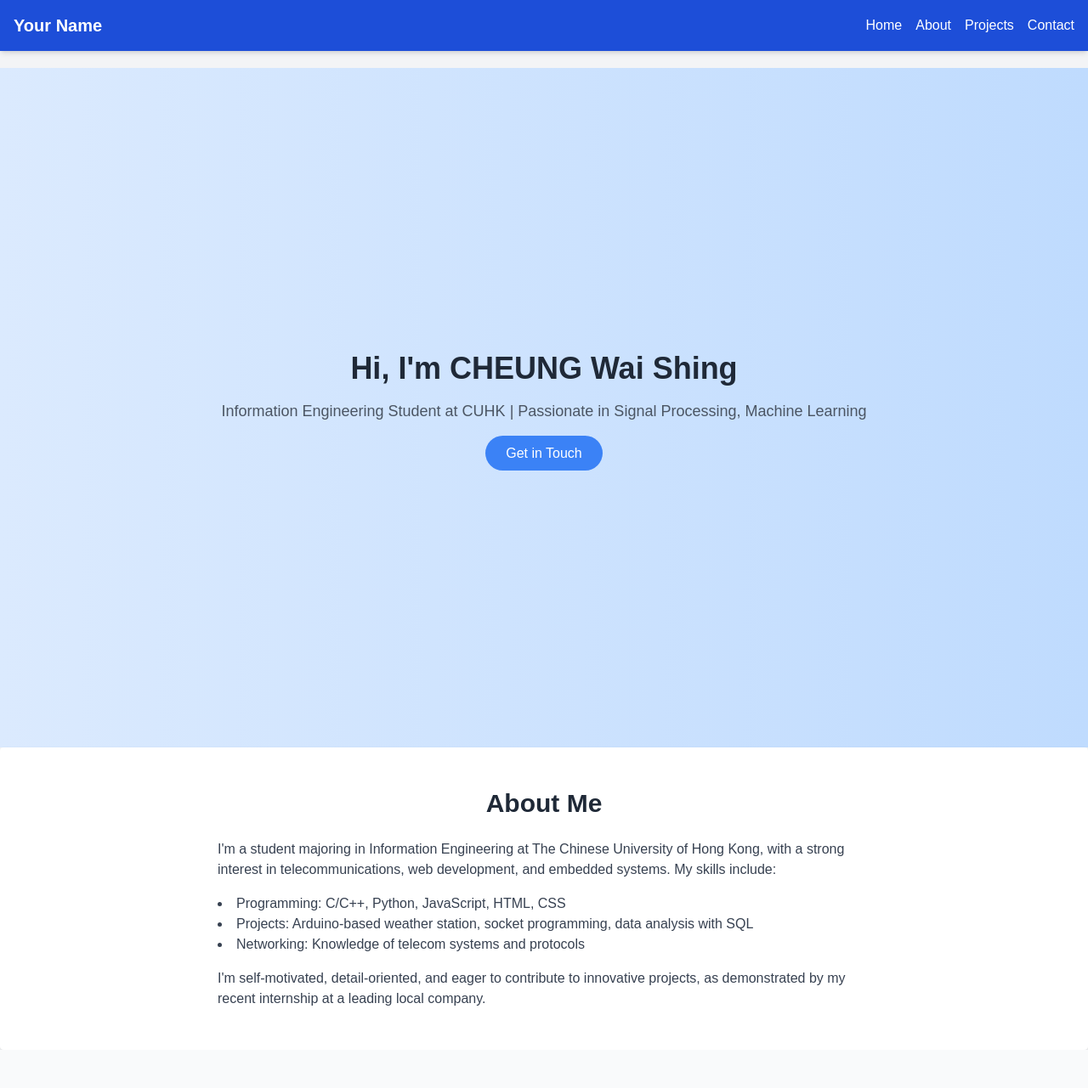
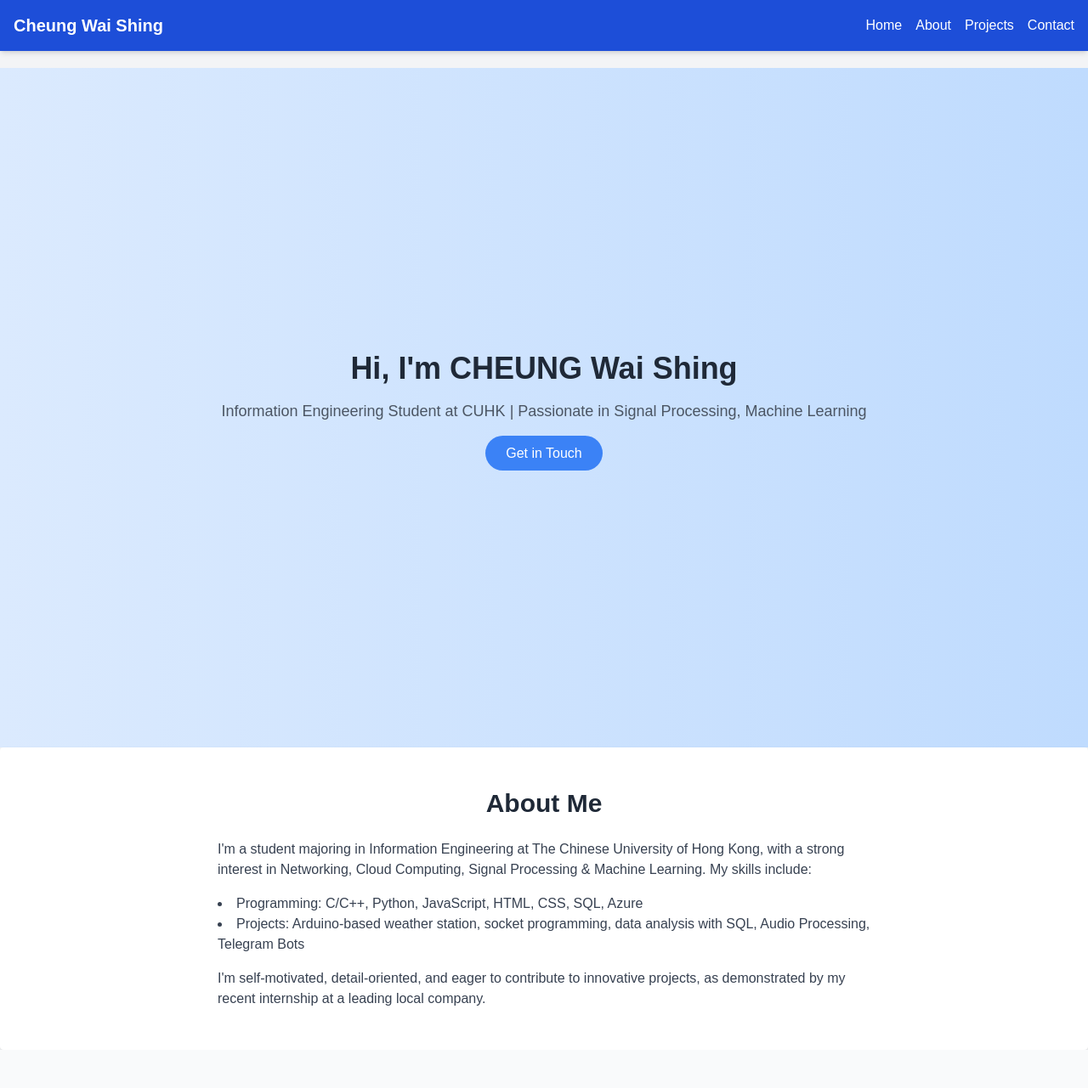
Before and after one commit to wilwilqil/selfINTRO, a plain HTML site: page index.html in a window 1280 px wide. Shown: the top 1281 px of the page at 85% size. Drawn offline with nearby package versions, Linux system fonts and the light colour scheme.

Commit message:
changed some context

```diff
--- a/index.html
+++ b/index.html
@@ -18,7 +18,7 @@
   <!-- Header with Navigation -->
   <header class="bg-blue-700 text-white fixed top-0 w-full shadow-md z-10">
     <div class="container mx-auto flex justify-between items-center p-4">
-      <h1 class="text-xl font-bold">Your Name</h1>
+      <h1 class="text-xl font-bold">Cheung Wai Shing</h1>
       <nav>
         <ul class="flex space-x-4">
           <li><a href="#home" class="hover:underline">Home</a></li>
@@ -45,11 +45,10 @@
     <section id="about" class="section py-12 bg-white rounded shadow">
       <h2 class="text-3xl font-semibold text-gray-800 text-center mb-6">About Me</h2>
       <div class="max-w-3xl mx-auto text-gray-700">
-        <p class="mb-4">I'm a student majoring in Information Engineering at The Chinese University of Hong Kong, with a strong interest in telecommunications, web development, and embedded systems. My skills include:</p>
+        <p class="mb-4">I'm a student majoring in Information Engineering at The Chinese University of Hong Kong, with a strong interest in Networking, Cloud Computing, Signal Processing & Machine Learning. My skills include:</p>
         <ul class="list-disc list-inside mb-4">
-          <li>Programming: C/C++, Python, JavaScript, HTML, CSS</li>
-          <li>Projects: Arduino-based weather station, socket programming, data analysis with SQL</li>
-          <li>Networking: Knowledge of telecom systems and protocols</li>
+          <li>Programming: C/C++, Python, JavaScript, HTML, CSS, SQL, Azure</li>
+          <li>Projects: Arduino-based weather station, socket programming, data analysis with SQL, Audio Processing, Telegram Bots</li>
         </ul>
         <p>I'm self-motivated, detail-oriented, and eager to contribute to innovative projects, as demonstrated by my recent internship at a leading local company.</p>
       </div>
@@ -75,7 +74,7 @@
       <h2 class="text-3xl font-semibold text-gray-800 text-center mb-6">Contact Me</h2>
       <div class="max-w-md mx-auto text-gray-700">
         <p class="mb-4">Interested in collaborating or learning more? Reach out to me!</p>
-        <p>Email: <a href="mailto:your.email@example.com" class="text-blue-500 hover:underline">your.email@example.com</a></p>
+        <p>Email: <a href="shitshitoy@gmail.com" class="text-blue-500 hover:underline">your.email@example.com</a></p>
         <p>LinkedIn: <a href="https://linkedin.com/in/yourprofile" class="text-blue-500 hover:underline">linkedin.com/in/yourprofile</a></p>
         <p class="mt-4">Fluent in English, Cantonese, and Putonghua.</p>
       </div>
```
